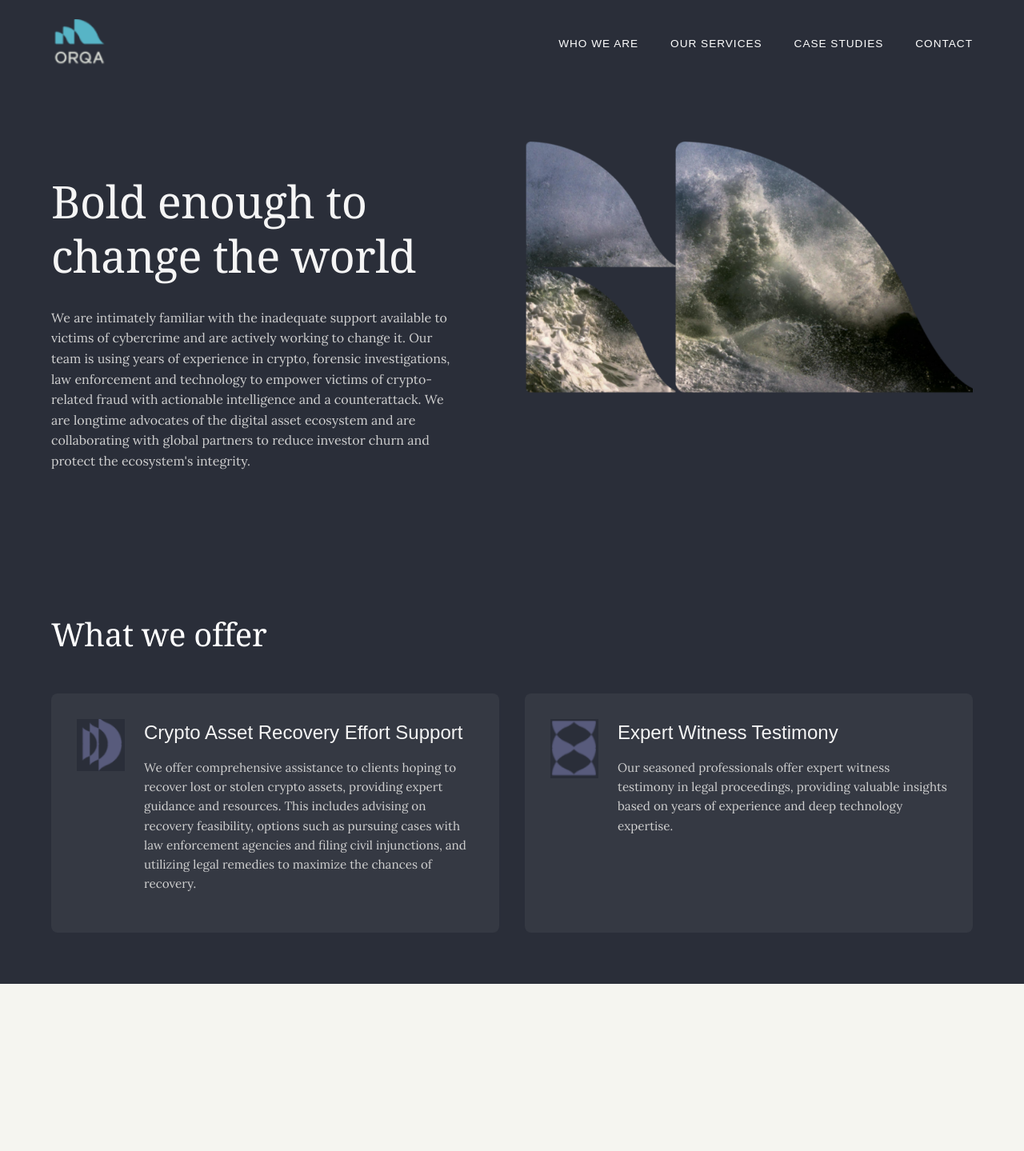
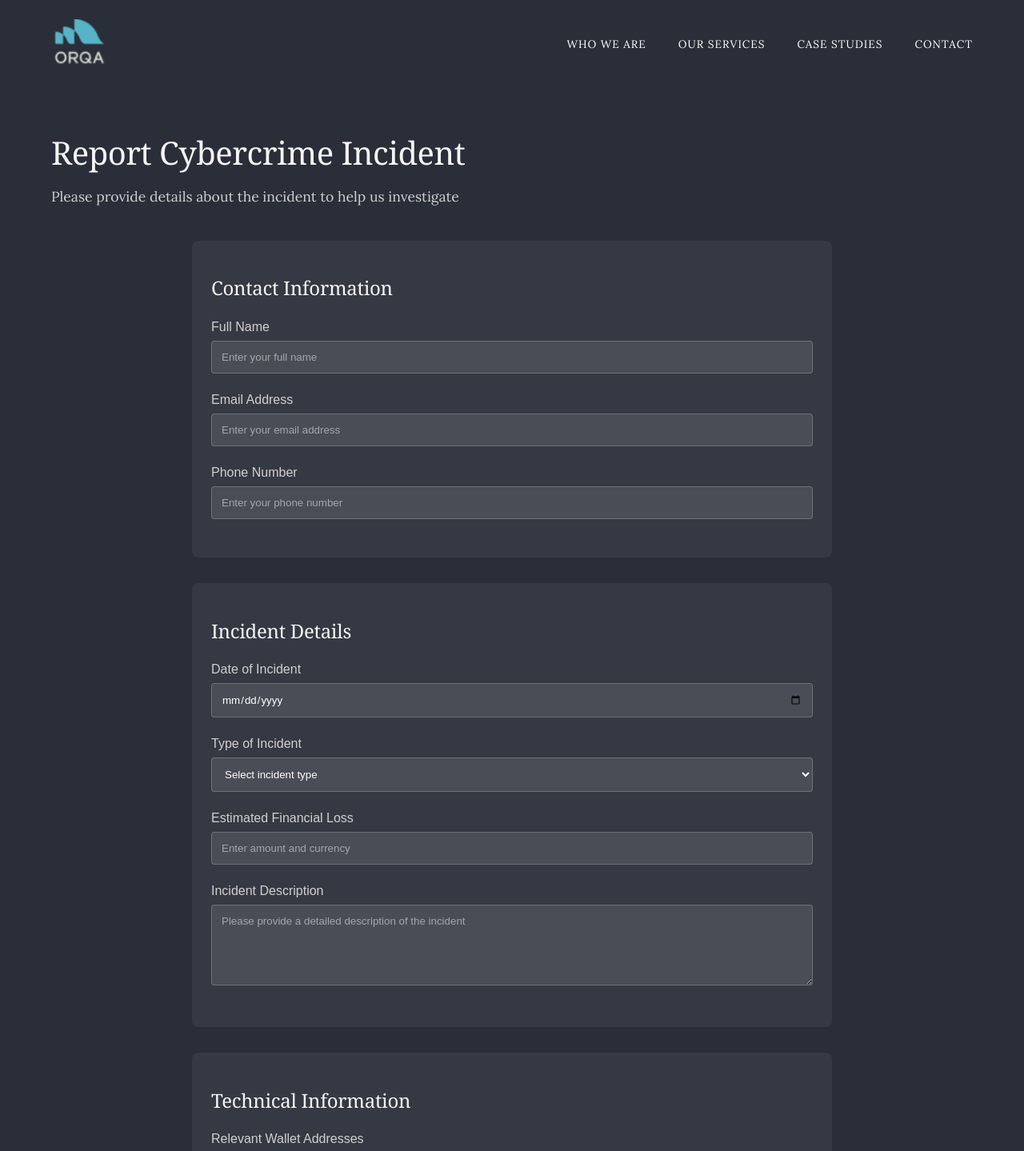
Before and after one commit to alextmn/orca-ui, an Angular app: page /fraud-investigation-intake in a window 1280 px wide. Before the commit this address led to /. Shown: the top 1439 px of the page at 80% size. Before the commit the page ends 1230 px from the top, so only its background shows below. Built offline with nearby package versions, Linux system fonts and the light colour scheme.

Commit message:
common header

```diff
--- a/src/app/app.component.html
+++ b/src/app/app.component.html
@@ -1 +1,16 @@
-<router-outlet></router-outlet>
+<!-- Navigation Bar -->
+<nav class="navbar">
+  <div class="logo">
+    <img src="/assets/images/logo-orga.png" alt="Logo">
+  </div>
+  <ul class="nav-links">
+    <li><a routerLink="/" routerLinkActive="active" [routerLinkActiveOptions]="{exact: true}">WHO WE ARE</a></li>
+    <li><a href="#">OUR SERVICES</a></li>
+    <li><a href="#">CASE STUDIES</a></li>
+    <li><a href="#">CONTACT</a></li>
+  </ul>
+</nav>
+
+<div class="app-content">
+  <router-outlet></router-outlet>
+</div>
--- a/src/app/app.component.scss
+++ b/src/app/app.component.scss
@@ -0,0 +1,82 @@
+@use 'sass:color';
+@use '../assets/branding/variables' as vars;
+@use '../assets/branding/mixins' as mixins;
+
+:host {
+  display: block;
+}
+
+// Navigation bar styles
+.navbar {
+  display: flex;
+  justify-content: space-between;
+  align-items: center;
+  padding: 1.5rem 4rem;
+  background-color: rgb(42, 46, 57);
+
+  .logo {
+    display: flex;
+    align-items: center;
+
+    img {
+      height: 60px;
+      margin-right: 0.5rem;
+    }
+
+    span {
+      font-size: 1.5rem;
+      font-weight: 300;
+      letter-spacing: 1px;
+      color: #ffffff;
+    }
+  }
+
+  .nav-links {
+    display: flex;
+    list-style: none;
+    margin: 0;
+    padding: 0;
+
+    li {
+      margin-left: 2.5rem;
+
+      a {
+        color: #ffffff;
+        text-decoration: none;
+        font-size: 0.85rem;
+        font-weight: 300;
+        letter-spacing: 1px;
+        transition: color 0.3s ease;
+
+        &:hover, &.active {
+          color: #a8b5ff;
+        }
+      }
+    }
+  }
+}
+
+.app-content {
+  min-height: calc(100vh - 93px); // Adjust based on navbar height
+}
+
+// Responsive adjustments
+@media (max-width: 768px) {
+  .navbar {
+    padding: 1rem 2rem;
+    flex-direction: column;
+
+    .logo {
+      margin-bottom: 1rem;
+    }
+
+    .nav-links {
+      flex-wrap: wrap;
+      justify-content: center;
+
+      li {
+        margin: 0.5rem 1rem;
+      }
+    }
+  }
+}
--- a/src/app/app.component.ts
+++ b/src/app/app.component.ts
@@ -1,9 +1,9 @@
 import { Component } from '@angular/core';
-import { RouterOutlet } from '@angular/router';
+import { RouterOutlet, RouterModule } from '@angular/router';
 
 @Component({
   selector: 'app-root',
-  imports: [RouterOutlet],
+  imports: [RouterOutlet, RouterModule],
   templateUrl: './app.component.html',
   styleUrl: './app.component.scss'
 })
--- a/src/app/app.routes.ts
+++ b/src/app/app.routes.ts
@@ -2,6 +2,7 @@ import { Routes } from '@angular/router';
 import { LoginComponent } from './login/login.component';
 import { DashboardComponent } from './dashboard/dashboard.component';
 import { HomeComponent } from './home/home.component';
+import { FraudInvestigationIntakeComponent } from './fraud-investigation-intake/fraud-investigation-intake.component';
 import { inject } from '@angular/core';
 import { UserService } from './services/user.service';
 import { Router } from '@angular/router';
@@ -26,5 +27,6 @@ export const routes: Routes = [
     component: DashboardComponent,
     canActivate: [() => authGuard()]
   },
+  { path: 'fraud-investigation-intake', component: FraudInvestigationIntakeComponent },
   { path: '**', redirectTo: '/' }
 ];
--- /dev/null
+++ b/src/app/fraud-investigation-intake/fraud-investigation-intake.component.html
@@ -0,0 +1,70 @@
+<div class="fraud-intake-container">
+  <div class="header">
+    <h1>Report Cybercrime Incident</h1>
+    <p class="subtitle">Please provide details about the incident to help us investigate</p>
+  </div>
+
+  <div class="form-container">
+    <form>
+      <div class="form-section">
+        <h2>Contact Information</h2>
+        <div class="form-group">
+          <label for="fullName">Full Name</label>
+          <input type="text" id="fullName" placeholder="Enter your full name">
+        </div>
+        <div class="form-group">
+          <label for="email">Email Address</label>
+          <input type="email" id="email" placeholder="Enter your email address">
+        </div>
+        <div class="form-group">
+          <label for="phone">Phone Number</label>
+          <input type="tel" id="phone" placeholder="Enter your phone number">
+        </div>
+      </div>
+
+      <div class="form-section">
+        <h2>Incident Details</h2>
+        <div class="form-group">
+          <label for="incidentDate">Date of Incident</label>
+          <input type="date" id="incidentDate">
+        </div>
+        <div class="form-group">
+          <label for="incidentType">Type of Incident</label>
+          <select id="incidentType">
+            <option value="" disabled selected>Select incident type</option>
+            <option value="crypto-theft">Cryptocurrency Theft</option>
+            <option value="scam">Investment Scam</option>
+            <option value="phishing">Phishing Attack</option>
+            <option value="ransomware">Ransomware</option>
+            <option value="other">Other</option>
+          </select>
+        </div>
+        <div class="form-group">
+          <label for="financialLoss">Estimated Financial Loss</label>
+          <input type="text" id="financialLoss" placeholder="Enter amount and currency">
+        </div>
+        <div class="form-group">
+          <label for="incidentDescription">Incident Description</label>
+          <textarea id="incidentDescription" rows="5" placeholder="Please provide a detailed description of the incident"></textarea>
+        </div>
+      </div>
+
+      <div class="form-section">
+        <h2>Technical Information</h2>
+        <div class="form-group">
+          <label for="walletAddresses">Relevant Wallet Addresses</label>
+          <textarea id="walletAddresses" rows="3" placeholder="Enter wallet addresses involved in the incident"></textarea>
+        </div>
+        <div class="form-group">
+          <label for="transactionIDs">Transaction IDs</label>
+          <textarea id="transactionIDs" rows="3" placeholder="Enter transaction IDs related to the incident"></textarea>
+        </div>
+      </div>
+
+      <div class="form-actions">
+        <button type="submit" class="submit-button">Submit Report</button>
+        <button type="button" class="cancel-button" routerLink="/">Cancel</button>
+      </div>
+    </form>
+  </div>
+</div>
--- /dev/null
+++ b/src/app/fraud-investigation-intake/fraud-investigation-intake.component.scss
@@ -0,0 +1,138 @@
+@use 'sass:color';
+@use '../../assets/branding/variables' as vars;
+@use '../../assets/branding/mixins' as mixins;
+
+.fraud-intake-container {
+  background-color: rgb(42, 46, 57);
+  color: #ffffff;
+  min-height: 100vh;
+  padding: 2rem 4rem;
+  font-family: 'Arial', sans-serif;
+
+  .header {
+    margin-bottom: 2.5rem;
+
+    h1 {
+      font-family: 'Georgia', serif;
+      font-size: 2.5rem;
+      font-weight: 400;
+      margin-bottom: 1rem;
+      color: #f5f5f5;
+    }
+
+    .subtitle {
+      font-size: 1.1rem;
+      color: #d0d0d0;
+      max-width: 600px;
+    }
+  }
+
+  .form-container {
+    max-width: 800px;
+    margin: 0 auto;
+
+    .form-section {
+      background-color: rgba(255, 255, 255, 0.05);
+      padding: 1.5rem;
+      border-radius: 8px;
+      margin-bottom: 2rem;
+
+      h2 {
+        font-family: 'Georgia', serif;
+        font-size: 1.5rem;
+        margin-bottom: 1.5rem;
+        color: #f5f5f5;
+      }
+
+      .form-group {
+        margin-bottom: 1.5rem;
+
+        label {
+          display: block;
+          margin-bottom: 0.5rem;
+          font-weight: 500;
+          color: #d0d0d0;
+        }
+
+        input, select, textarea {
+          width: 100%;
+          padding: 0.75rem;
+          background-color: rgba(255, 255, 255, 0.1);
+          border: 1px solid rgba(255, 255, 255, 0.2);
+          border-radius: 4px;
+          color: #ffffff;
+          font-family: 'Arial', sans-serif;
+
+          &:focus {
+            outline: none;
+            border-color: #a8b5ff;
+          }
+
+          &::placeholder {
+            color: rgba(255, 255, 255, 0.5);
+          }
+        }
+      }
+    }
+
+    .form-actions {
+      display: flex;
+      justify-content: flex-start;
+      gap: 1rem;
+      margin-top: 2rem;
+
+      button {
+        padding: 0.75rem 1.5rem;
+        border-radius: 4px;
+        font-weight: 600;
+        cursor: pointer;
+        transition: all 0.3s ease;
+      }
+
+      .submit-button {
+        background-color: #a8b5ff;
+        color: #1E2A3A;
+        border: none;
+
+        &:hover {
+          background-color: color.adjust(#a8b5ff, $lightness: 10%);
+          transform: translateY(-2px);
+        }
+
+        &:active {
+          transform: translateY(0);
+        }
+      }
+
+      .cancel-button {
+        background-color: transparent;
+        color: #d0d0d0;
+        border: 1px solid #d0d0d0;
+
+        &:hover {
+          background-color: rgba(255, 255, 255, 0.1);
+        }
+      }
+    }
+  }
+}
+
+@media (max-width: 768px) {
+  .fraud-intake-container {
+    padding: 1.5rem;
+
+    .header {
+      h1 {
+        font-size: 2rem;
+      }
+    }
+
+    .form-actions {
+      flex-direction: column;
+
+      button {
+        width: 100%;
+      }
+    }
+  }
+}
--- a/src/app/home/home.component.html
+++ b/src/app/home/home.component.html
@@ -1,16 +1,4 @@
 <div class="home-container">
-  <!-- Navigation Bar -->
-  <nav class="navbar">
-    <div class="logo">
-      <img src="/assets/images/logo-orga.png" alt="Logo">
-    </div>
-    <ul class="nav-links">
-      <li><a href="#">WHO WE ARE</a></li>
-      <li><a href="#">OUR SERVICES</a></li>
-      <li><a href="#">CASE STUDIES</a></li>
-      <li><a href="#">CONTACT</a></li>
-    </ul>
-  </nav>
 
   <!-- Hero Section -->
   <section class="hero">
@@ -23,6 +11,7 @@
         a counterattack. We are longtime advocates of the digital asset ecosystem and are collaborating with
         global partners to reduce investor churn and protect the ecosystem's integrity.
       </p>
+      <button class="action-button" routerLink="/fraud-investigation-intake">Report Cybercrime Incident</button>
     </div>
     <div class="hero-image">
       <div class="wave-image-container">
--- a/src/app/home/home.component.scss
+++ b/src/app/home/home.component.scss
@@ -1,3 +1,4 @@
+@use 'sass:color';
 @use '../../assets/branding/variables' as vars;
 @use '../../assets/branding/mixins' as mixins;
 
@@ -80,6 +81,29 @@
       line-height: 1.6;
       color: #d0d0d0;
       max-width: 90%;
+      margin-bottom: 2rem;
+    }
+
+    .action-button {
+      background-color: #a8b5ff;
+      color: #1E2A3A;
+      border: none;
+      padding: 12px 24px;
+      font-family: 'Source Sans Variable', sans-serif;
+      font-weight: 600;
+      font-size: 1rem;
+      border-radius: 4px;
+      cursor: pointer;
+      transition: background-color 0.3s ease, transform 0.2s ease;
+
+      &:hover {
+        background-color: color.adjust(#a8b5ff, $lightness: 10%);
+        transform: translateY(-2px);
+      }
+
+      &:active {
+        transform: translateY(0);
+      }
     }
   }
 
--- a/src/app/home/home.component.ts
+++ b/src/app/home/home.component.ts
@@ -1,10 +1,11 @@
 import { Component } from '@angular/core';
 import { CommonModule } from '@angular/common';
+import { RouterModule } from '@angular/router';
 
 @Component({
   selector: 'app-home',
   standalone: true,
-  imports: [CommonModule],
+  imports: [CommonModule, RouterModule],
   templateUrl: './home.component.html',
   styleUrl: './home.component.scss'
 })
```
Also changed, not shown: src/app/fraud-investigation-intake/fraud-investigation-intake.component.ts (added, +11 -0 lines), 1 other file (tests, documents, lock files or other folders).
